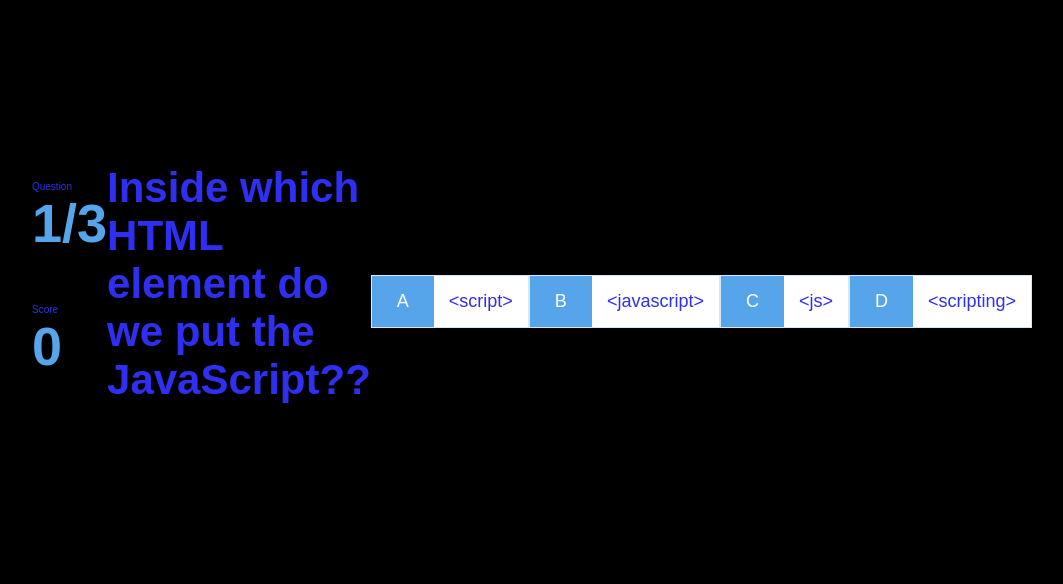
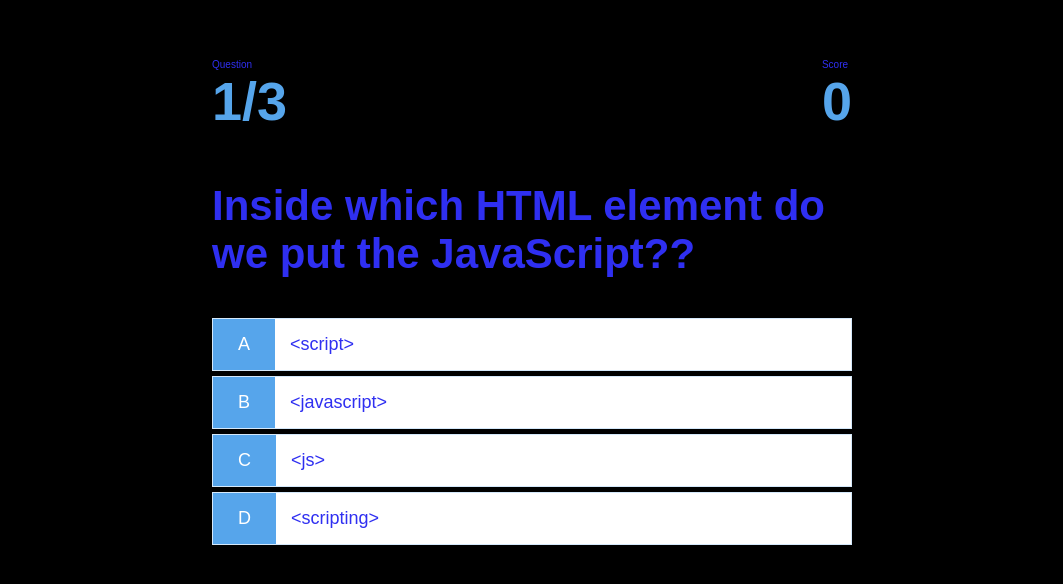
Before and after one commit to Shaf8808/quizmaster, a plain HTML site: page game.html in a window 1280 px wide. Shown: the part 336-920 px from the top of the page, without its empty margins (108-1171 px from the left). Drawn offline with Linux system fonts and the light colour scheme.

Commit message:
Correct HUD structure and adjust timeout function

```diff
--- a/game.css
+++ b/game.css
@@ -37,3 +37,10 @@
   .incorrect {
     background-color: #e00d0d;
   }
+
+  /* HUD */
+
+  #hud {
+    display: flex;
+    justify-content: space-between;
+  }
--- a/game.js
+++ b/game.js
@@ -100,7 +100,7 @@ choices.forEach(choice => {
         setTimeout(() => {
             selectedChoice.parentElement.classList.remove(classToApply)
             getNewQuestion()
-        }, 3000)
+        }, 2000)
     })
 })
 
```
Also changed, not shown: game.html (+0 -1 lines).
